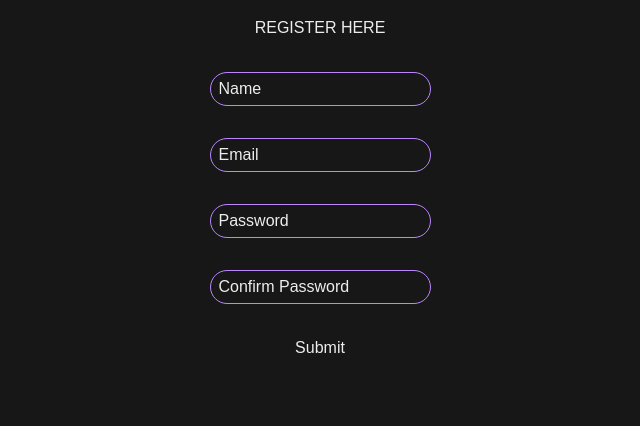
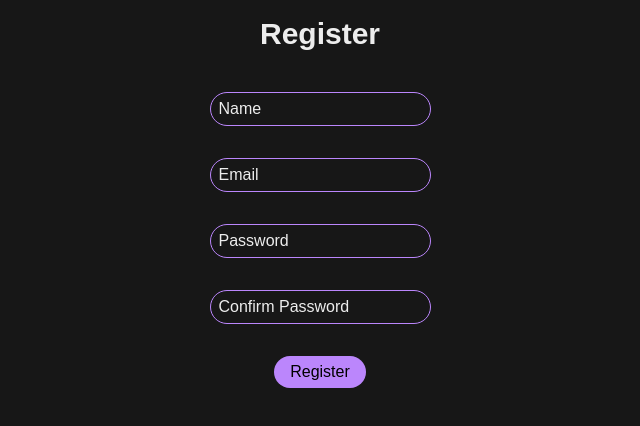
Before and after one commit to carolmic/Zod_Zodios_POC, a Next.js app in the folder zod-zodios-poc/: page / in a window 1280 px wide. Shown: the top 426 px of the page, without its empty margins (320-960 px from the left). Built offline with nearby package versions, Linux system fonts and the light colour scheme; what @zodios/core would draw is missing.

Commit message:
add: register button styles

```diff
--- a/zod-zodios-poc/src/components/registerForm.tsx
+++ b/zod-zodios-poc/src/components/registerForm.tsx
@@ -79,7 +79,7 @@ export default function RegisterForm() {
 
 	return (
 		<form onSubmit={handleSubmit} className="flex flex-col gap-8 w-full justify-center items-center">
-      <h1 className="flex justify-center">REGISTER HERE</h1>
+      <h1 className="flex justify-center font-bold text-3xl pb-2">Register</h1>
 			<div className="flex gap-4 justify-center">
         <Input
           placeholder="Name"
@@ -123,7 +123,7 @@ export default function RegisterForm() {
 					errors.find((error: any) => error.path.includes("confirmPassword"))
 						?.message}
 			</div>
-			<button type="submit">Submit</button>
+			<button type="submit" className="bg-purple text-black p-1 pl-4 pr-4 rounded-3xl hover:bg-darkerPurple hover:text-white">Register</button>
 		</form>
 	);
 }
--- a/zod-zodios-poc/tailwind.config.ts
+++ b/zod-zodios-poc/tailwind.config.ts
@@ -12,7 +12,8 @@ const config: Config = {
 			transparent: 'transparent',
 			white: '#FFFFFF',
 			purple: '#BB86FC',
-			purpleDark: '#3700B3',
+			black: '#000000',
+			darkerPurple: '#9c51f8',
 		},
 		extend: {},
 	},
```
